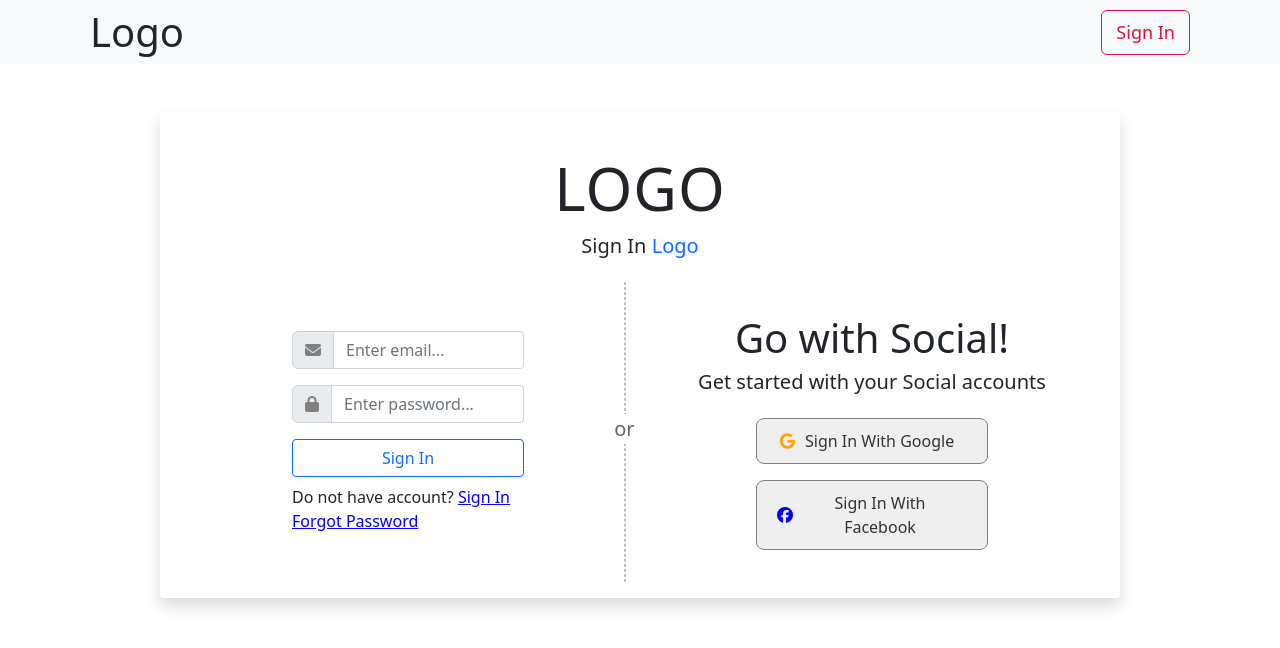
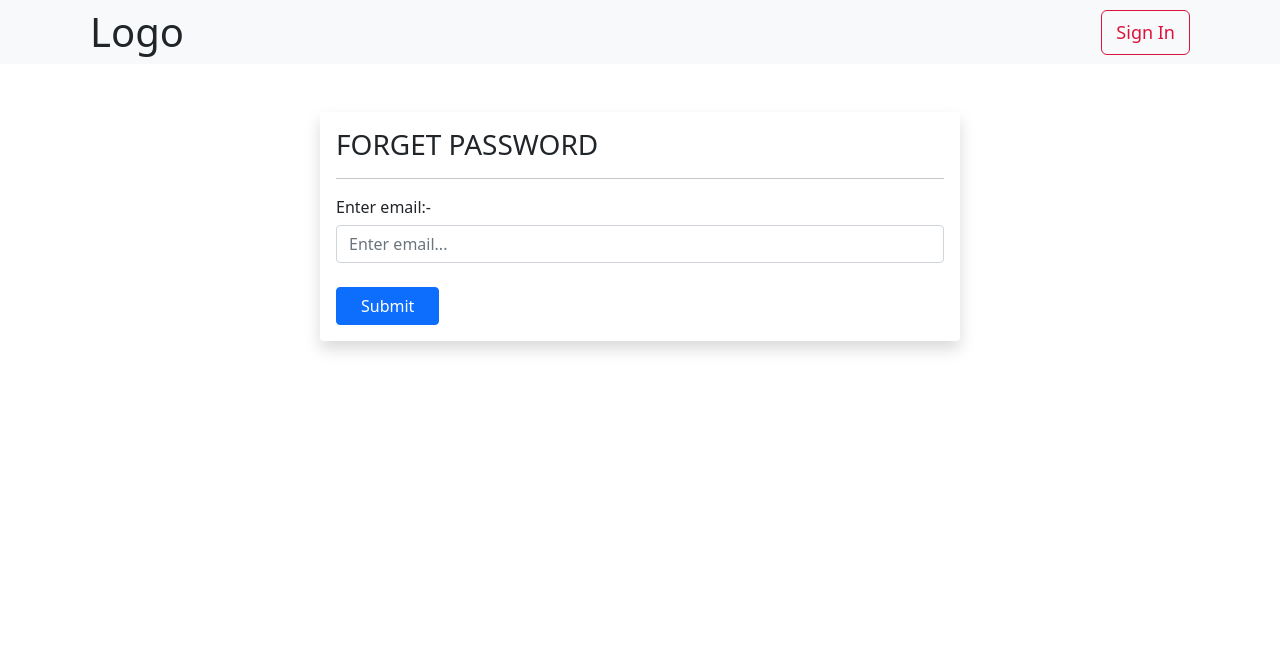
Before and after one commit to SaikatNoman12/auth_practice_project, an Angular app: page /forget-password in a window 1280 px wide. Before the commit this address led to /. Shown: the top 648 px of the page. Built offline with nearby package versions, Linux system fonts and the light colour scheme.

Commit message:
add forget password.

```diff
--- a/src/app/app-routing.module.ts
+++ b/src/app/app-routing.module.ts
@@ -26,7 +26,6 @@ const routes: Routes = [
   },
   {
     path: 'forget-password',
-    canActivate: [AuthGuard],
     loadChildren: () => import('./forget-password/forget-password.module').then(m => m.ForgetPasswordModule),
   }
 ];
--- a/src/app/appService/authService/authentication.service.ts
+++ b/src/app/appService/authService/authentication.service.ts
@@ -180,6 +180,21 @@ export class AuthenticationService {
     );
   }
 
+  // use for reset password:----
+  forgetPassword(data: any) {
+    return this.http.post<any>(`https://identitytoolkit.googleapis.com/v1/accounts:sendOobCode?key=${config.API_KEY}`,
+      {
+        requestType: "PASSWORD_RESET",
+        email: data.email
+      })
+      .pipe(
+        catchError(
+          (err: any) => {
+            return this._errorService.handleError(err);
+          }
+        )
+      );
+  }
 
 
 
--- a/src/app/forget-password/forget-password.component.html
+++ b/src/app/forget-password/forget-password.component.html
@@ -11,7 +11,11 @@
   <hr />
 
   <div class="w-100">
-    <form [formGroup]="myRecForm" (ngSubmit)="onRecFormSubmit()">
+    <form
+      *ngIf="!showSuccessMassage"
+      [formGroup]="myRecForm"
+      (ngSubmit)="onRecFormSubmit()"
+    >
       <div class="form-item mb-4">
         <label class="h6" for="name">Enter email:-</label>
 
@@ -19,7 +23,7 @@
         <input
           type="text"
           class="form-control"
-          placeholder="Enter password..."
+          placeholder="Enter email..."
           formControlName="email"
         />
         <small
@@ -37,7 +41,10 @@
       </div>
     </form>
 
-    <div class="bg-success bg-opacity-25 py-3 px-4 mt-4 rounded">
+    <div
+      *ngIf="showSuccessMassage"
+      class="bg-success bg-opacity-25 py-3 px-4 mt-4 rounded"
+    >
       <div class="success-title mb-3">
         <h3 class="text-success">Success!</h3>
         <h6 class="text-success">Password change successful.</h6>
--- a/src/app/forget-password/forget-password.component.ts
+++ b/src/app/forget-password/forget-password.component.ts
@@ -1,3 +1,4 @@
+import { AuthenticationService } from './../appService/authService/authentication.service';
 import { FormGroup, FormBuilder, Validators } from '@angular/forms';
 import { Component, OnInit } from '@angular/core';
 
@@ -10,9 +11,11 @@ export class ForgetPasswordComponent implements OnInit {
 
   // use for form:-
   myRecForm !: FormGroup;
+  showSuccessMassage:boolean = false;
 
   constructor(
-    private fBuilder: FormBuilder
+    private fBuilder: FormBuilder,
+    private _authService: AuthenticationService
   ) { }
 
   ngOnInit(): void {
@@ -29,7 +32,14 @@ export class ForgetPasswordComponent implements OnInit {
   // use for form:-
   onRecFormSubmit() {
     if (this.myRecForm.valid) {
-      console.log('forget password');
+      this._authService.forgetPassword(this.myRecForm.value).subscribe(
+        (res: any) => {
+          this.showSuccessMassage = true;
+        },
+        (err: any) => {
+          console.log(err);
+        }
+      );
     }
     else {
       let key = Object.keys(this.formControl);
@@ -40,8 +50,7 @@ export class ForgetPasswordComponent implements OnInit {
             control.markAsTouched();
           }
         }
-      )
-
+      );
     }
   }
 
--- a/src/app/header/header.component.html
+++ b/src/app/header/header.component.html
@@ -7,7 +7,7 @@
     <div class="signIn-profile d-flex align-items-center">
       <ng-container *ngIf="!isLoggedIn">
         <div class="sign-in-btn">
-          <button class="myBtn sign-in" type="button">
+          <button routerLink="/" class="myBtn sign-in" type="button">
             {{ "Sign In" | titlecase }}
           </button>
         </div>
```
